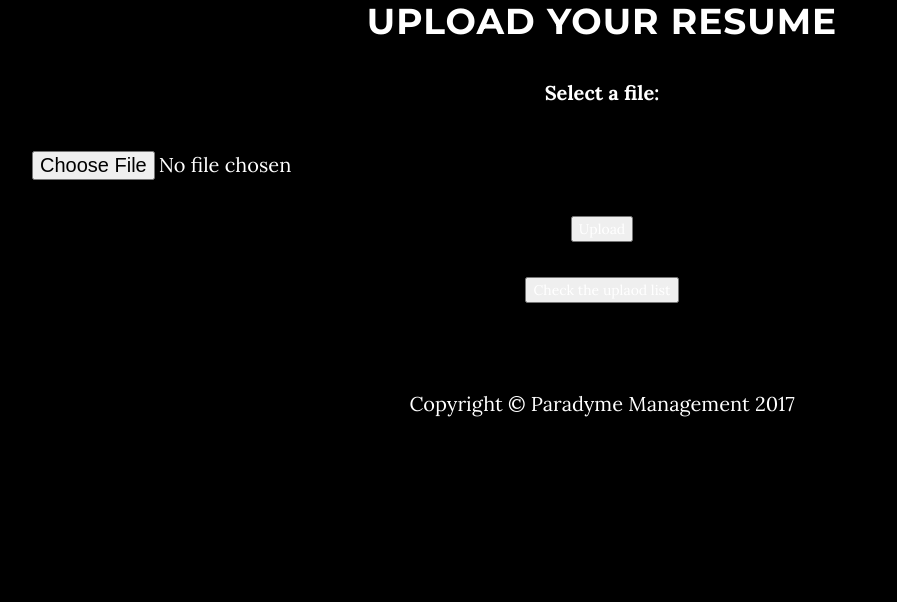
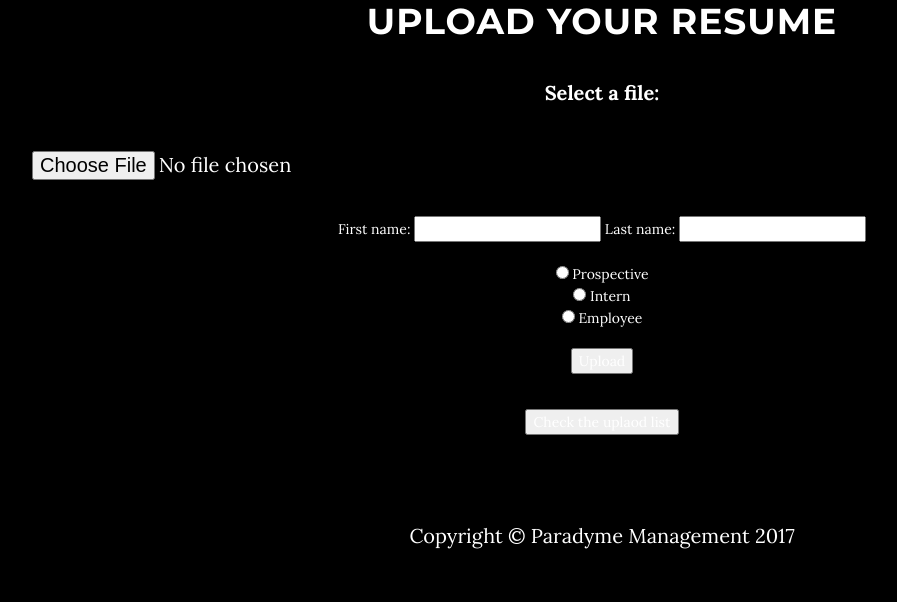
Before and after one commit to jeekang/RSR, a Django app: page /myapp/uploaddoc/ in a window 1280 px wide. Shown: the part 248-850 px from the top of the page, without its empty margins (38-935 px from the left). Before the commit the page ends 665 px from the top, so only its background shows below. Run offline with Django 3.2, Linux system fonts and the light colour scheme; a user stored in the database is signed in; some libraries are stand-ins or nearby versions.

Commit message:
added first/last name field and radio button

```diff
--- a/ParadymeIntern/RSR/models.py
+++ b/ParadymeIntern/RSR/models.py
@@ -12,6 +12,9 @@ from django.dispatch import receiver
 
 class Document(models.Model):
     docfile = models.FileField(upload_to='documents/%Y%m%d')
+    firstname = models.CharField(max_length=128)
+    lastname = models.CharField(max_length=128)
+    type = models.CharField(max_length=128)
 
 class Person(models.Model):
     def get_absolute_url (self):
--- a/ParadymeIntern/RSR/templates/index.HTML
+++ b/ParadymeIntern/RSR/templates/index.HTML
@@ -11,6 +11,17 @@
                 <p>{{ form.non_field_errors }}</p>
                 <p>{{ form.docfile.label_tag }} {{ form.docfile.help_text }}</p>
                 <p>{{ form.docfile.errors }}{{ form.docfile }}</p>
+                First name:
+                <input type="text" name="firstname" value="Mickey">
+
+                Last name:
+                <input type="text" name="lastname" value="Mouse">
+                <br><br>
+
+                <input type="radio" name="type" value="prospective"> Prospective<br>
+                <input type="radio" name="type" value="intern"> Intern<br>
+                <input type="radio" name="type" value="employee"> Employee<br><br>
+
                 <input type="submit" value="Upload"/>
             </form>
 
--- a/ParadymeIntern/RSR/views.py
+++ b/ParadymeIntern/RSR/views.py
@@ -9,7 +9,7 @@ from django.template import RequestContext
 from django.http import HttpResponseRedirect
 from django.core.urlresolvers import reverse
 from django.contrib.auth.decorators import login_required
-
+from django.forms import ModelForm
 
 from RSR.models import Document
 from RSR.forms import DocumentForm
@@ -26,8 +26,11 @@ def uploaddoc(request):
     if request.method == 'POST':
         form = DocumentForm(request.POST, request.FILES)
         if form.is_valid():
-            newdoc = Document(docfile=request.FILES['docfile'])
-            newdoc.save()
+            temp_doc = Document(docfile=request.FILES['docfile'])
+            temp_doc.firstname = Document(docfile=request.POST.get('firstname'))
+            temp_doc.lastname = Document(docfile=request.POST.get('lastname'))
+            temp_doc.type = Document(docfile=request.POST.get('type'))
+            temp_doc.save()
 
             return HttpResponseRedirect(reverse('uploaddoc'))
     else:
```
Also changed, not shown: ParadymeIntern/RSR/migrations/0003_auto_20170706_2024.py (added), ParadymeIntern/db.sqlite3, 1 other file.
